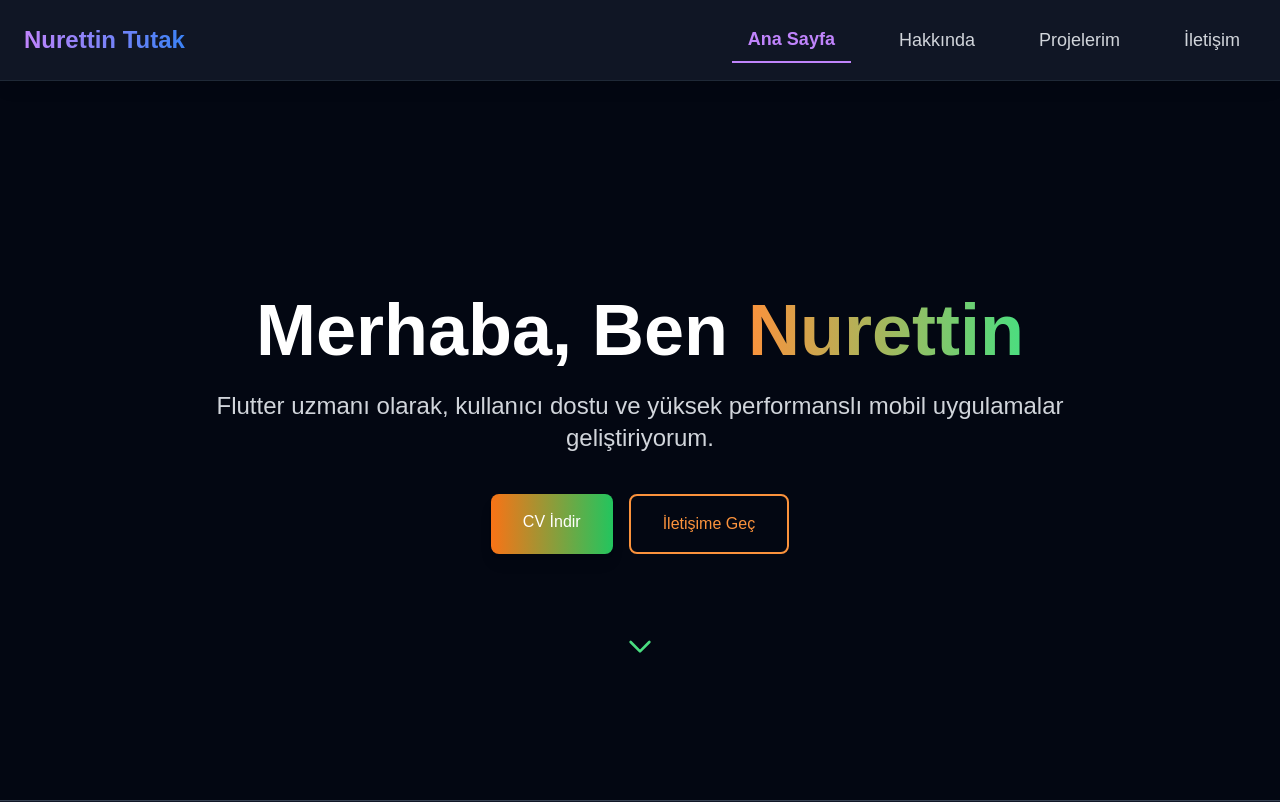
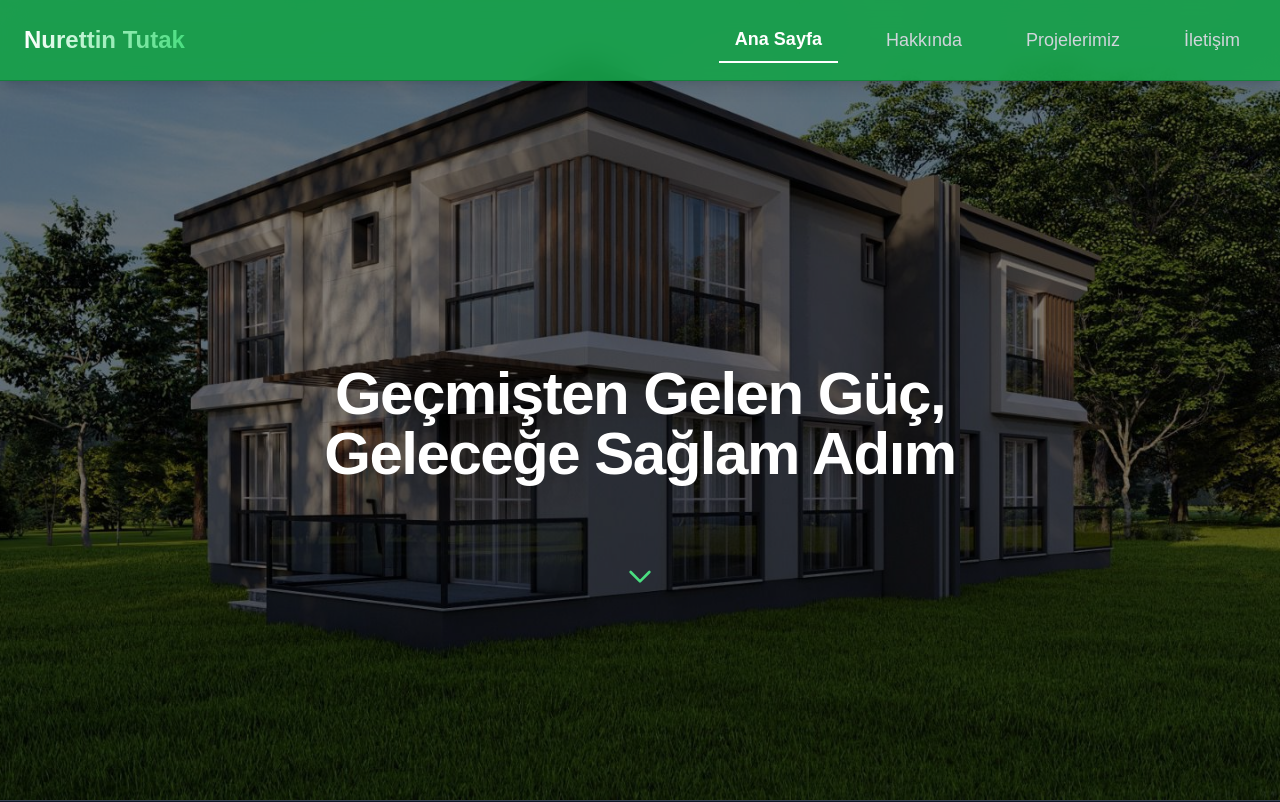
Before and after one commit to ardaaskinn01/nurettin-tutak, a Next.js app: page / in a window 1280 px wide. Shown: the top 802 px of the page. Built offline with nearby package versions, Linux system fonts and the light colour scheme.

Commit message:
last updates

```diff
--- a/src/app/components/Navbar.js
+++ b/src/app/components/Navbar.js
@@ -9,16 +9,16 @@ export default function Navbar() {
 
   const getLinkClass = (href) =>
     pathname === href || (href === "/projelerimiz" && pathname.startsWith("/projelerimiz"))
-      ? "text-purple-400 font-semibold border-b-2 border-purple-400"
-      : "text-gray-300 hover:text-purple-400 transition-colors duration-300";
+      ? "text-white font-semibold border-b-2 border-white"
+      : "text-gray-300 hover:text-white transition-colors duration-300";
 
   return (
-    <nav className="fixed w-full z-50 bg-gray-900/95 backdrop-blur-md top-0 left-0 right-0 border-b border-gray-800 shadow-lg">
+    <nav className="fixed w-full z-50 bg-green-600/90 backdrop-blur-md top-0 left-0 right-0 border-b border-green-700 shadow-lg">
       <div className="max-w-7xl mx-auto px-6">
         <div className="flex items-center justify-between h-20">
           <Link
             href="/"
-            className="text-2xl font-bold text-transparent bg-clip-text bg-gradient-to-r from-purple-400 to-blue-500 hover:from-purple-500 hover:to-blue-600 transition-all duration-500"
+            className="text-2xl font-bold text-transparent bg-clip-text bg-gradient-to-r from-white to-green-400 hover:from-white hover:to-green-500 transition-all duration-500"
           >
             Nurettin Tutak
           </Link>
@@ -41,7 +41,7 @@ export default function Navbar() {
               href="/projelerimiz"
               className={`px-4 py-2 text-lg ${getLinkClass("/projelerimiz")}`}
             >
-              Projelerim
+              Projelerimiz
             </Link>
             <Link
               href="/iletisim"
@@ -53,7 +53,7 @@ export default function Navbar() {
 
           {/* Mobil Menü Butonu */}
           <button
-            className="md:hidden p-2 text-gray-300 focus:outline-none rounded-md hover:bg-gray-800 transition-colors"
+            className="md:hidden p-2 text-white focus:outline-none rounded-md hover:bg-gray-800 transition-colors"
             onClick={() => setIsMenuOpen(!isMenuOpen)}
             aria-label="Menu"
           >
@@ -71,32 +71,32 @@ export default function Navbar() {
 
         {/* Mobil Menü İçeriği */}
         {isMenuOpen && (
-          <div className="md:hidden bg-gray-900/95 backdrop-blur-lg border-t border-gray-800">
+          <div className="md:hidden bg-green-600/90 backdrop-blur-lg border-t border-green-700">
             <div className="px-4 py-3 space-y-4">
               <Link
                 href="/"
-                className={`block px-4 py-3 rounded-lg text-lg ${getLinkClass("/")} hover:bg-gray-800/50 transition-colors`}
+                className={`block px-4 py-3 rounded-lg text-lg ${getLinkClass("/")} hover:bg-green-700/50 transition-colors`}
                 onClick={() => setIsMenuOpen(false)}
               >
                 Ana Sayfa
               </Link>
               <Link
                 href="/hakkinda"
-                className={`block px-4 py-3 rounded-lg text-lg ${getLinkClass("/hakkinda")} hover:bg-gray-800/50 transition-colors`}
+                className={`block px-4 py-3 rounded-lg text-lg ${getLinkClass("/hakkinda")} hover:bg-green-700/50 transition-colors`}
                 onClick={() => setIsMenuOpen(false)}
               >
                 Hakkında
               </Link>
               <Link
                 href="/projelerimiz"
-                className={`block px-4 py-3 rounded-lg text-lg ${getLinkClass("/projelerimiz")} hover:bg-gray-800/50 transition-colors`}
+                className={`block px-4 py-3 rounded-lg text-lg ${getLinkClass("/projelerimiz")} hover:bg-green-700/50 transition-colors`}
                 onClick={() => setIsMenuOpen(false)}
               >
                 Projelerim
               </Link>
               <Link
                 href="/iletisim"
-                className={`block px-4 py-3 rounded-lg text-lg ${getLinkClass("/iletisim")} hover:bg-gray-800/50 transition-colors`}
+                className={`block px-4 py-3 rounded-lg text-lg ${getLinkClass("/iletisim")} hover:bg-green-700/50 transition-colors`}
                 onClick={() => setIsMenuOpen(false)}
               >
                 İletişim
--- a/src/app/iletisim/page.js
+++ b/src/app/iletisim/page.js
@@ -21,13 +21,13 @@ export default function Iletisim() {
                 href="mailto:ardaaskindm@gmail.com"
                 className="hover:text-purple-400"
               >
-                ardaaskindm@gmail.com
+
               </a>
             </li>
             <li>
               📞 Telefon:{" "}
               <a href="tel:+905532980081" className="hover:text-purple-400">
-                +90 553 298 00 81
+
               </a>
             </li>
           </ul>
--- a/src/app/page.js
+++ b/src/app/page.js
@@ -14,43 +14,26 @@ export default function Home() {
   return (
     <>
       <Head>
-        <title>Nurettin Tutak | Flutter Geliştirici</title>
+        <title>Nurettin Tutak | Geçmişten Gelen Güç, Geleceğe Sağlam Adım</title>
         <meta name="description" content="Nurettin Tutak - Profesyonel Flutter Geliştirici" />
         <meta name="viewport" content="width=device-width, initial-scale=1.0" />
       </Head>
 
-      <div className="bg-gray-950 text-white min-h-screen flex flex-col">
+      <div className="bg-gradient-to-r from-green-500 to-green-700 text-white min-h-screen flex flex-col relative">
         <Navbar />
 
         {/* Hero Section */}
-        <section className="pt-32 md:pt-40 h-screen flex items-center justify-center text-center px-6">
-          <div className="max-w-4xl mx-auto">
-            <h1 className="text-5xl md:text-7xl font-extrabold mb-6 leading-tight">
-              Merhaba, Ben{" "}
-              <span className="text-transparent bg-clip-text bg-gradient-to-r from-orange-400 to-green-400">
-                Nurettin
-              </span>
+        <section
+          className="pt-32 md:pt-40 h-screen flex items-center justify-center text-center px-6 bg-cover bg-center relative"
+          style={{ backgroundImage: "url('/background.jpg')" }}
+        >
+          <div className="absolute inset-0 bg-black opacity-50"></div> {/* Arka planın üzerine yarı saydam koyu bir katman ekledim */}
+          <div className="relative max-w-4xl mx-auto z-10">
+
+            {/* Slogan */}
+            <h1 className="text-5xl md:text-6xl font-extrabold tracking-tight leading-tight text-white mb-10">
+              Geçmişten Gelen Güç, <br /> Geleceğe Sağlam Adım
             </h1>
-
-            <p className="text-xl md:text-2xl text-gray-300 mb-10 leading-relaxed">
-              Flutter uzmanı olarak, kullanıcı dostu ve yüksek performanslı mobil uygulamalar geliştiriyorum.
-            </p>
-
-            <div className="flex flex-col sm:flex-row gap-4 justify-center">
-              <a
-                href="/cv.pdf"
-                download
-                className="px-8 py-4 bg-gradient-to-r from-orange-500 to-green-500 text-white rounded-lg hover:from-orange-600 hover:to-green-600 transition-all duration-500 shadow-lg font-medium"
-              >
-                CV İndir
-              </a>
-              <Link
-                href="/iletisim"
-                className="px-8 py-4 border-2 border-orange-400 text-orange-400 rounded-lg hover:bg-orange-400 hover:text-gray-900 transition-all duration-300 font-medium"
-              >
-                İletişime Geç
-              </Link>
-            </div>
 
             {/* Scroll Down Indicator */}
             <div
@@ -73,7 +56,7 @@ export default function Home() {
         <footer className="w-full bg-gray-900 py-16 border-t border-gray-700 mt-auto">
           <div className="max-w-6xl mx-auto px-6">
             <div className="flex flex-col items-center space-y-10">
-              <h2 className="text-3xl font-bold text-transparent bg-clip-text bg-gradient-to-r from-orange-400 to-green-400">
+              <h2 className="text-3xl font-bold text-transparent bg-clip-text bg-gradient-to-r from-green-400 to-green-600">
                 İletişim Bilgileri
               </h2>
 
@@ -81,12 +64,12 @@ export default function Home() {
                 {/* E-posta */}
                 <div className="bg-gray-800 p-6 rounded-xl shadow-lg border border-gray-700">
                   <div className="flex flex-col items-center text-center space-y-3">
-                    <svg className="w-8 h-8 text-orange-400" fill="none" stroke="currentColor" viewBox="0 0 24 24">
+                    <svg className="w-8 h-8 text-green-400" fill="none" stroke="currentColor" viewBox="0 0 24 24">
                       <path strokeLinecap="round" strokeLinejoin="round" strokeWidth={2} d="M3 8l7.89 5.26a2 2 0 002.22 0L21 8M5 19h14a2 2 0 002-2V7a2 2 0 00-2-2H5a2 2 0 00-2 2v10a2 2 0 002 2z" />
                     </svg>
                     <h3 className="text-xl font-semibold">E-posta</h3>
-                    <a href="mailto:nurettintutak@gmail.com" className="text-gray-300 hover:text-orange-400">
-                      nurettintutak@gmail.com
+                    <a href="mailto:nurettintutak@gmail.com" className="text-gray-300 hover:text-green-400">
+                       nurettintutak@gmail.com
                     </a>
                   </div>
                 </div>
@@ -99,7 +82,7 @@ export default function Home() {
                     </svg>
                     <h3 className="text-xl font-semibold">Telefon</h3>
                     <a href="tel:+905555555555" className="text-gray-300 hover:text-green-400">
-                      +90 555 555 55 55
+                       +90 555 555 55 55
                     </a>
                   </div>
                 </div>
--- a/src/app/projelerimiz/[slug]/page.js
+++ b/src/app/projelerimiz/[slug]/page.js
@@ -6,7 +6,7 @@ import Navbar from "../../components/Navbar";
 
 // Proje verileri
 const projeler = [
-  {
+   {
     slug: "vizyonyoneticilik",
     baslik: "Vizyon Yöneticilik",
     resimler: [],
--- a/src/app/projelerimiz/page.js
+++ b/src/app/projelerimiz/page.js
@@ -6,8 +6,12 @@ export default function Projeler() {
   const router = useRouter();
 
   useEffect(() => {
-    router.push("/projelerimiz/vizyonyoneticilik"); // İlk projeye yönlendir
+    router.push("/projelerimiz/proje1"); // İlk projeye yönlendir
   }, []);
 
-  return <div>Yönlendiriliyor...</div>;
+  return (
+    <div className="bg-green-500 w-full h-screen">
+      {/* Tamamen boş yeşil ekran */}
+    </div>
+  );
 }
```
